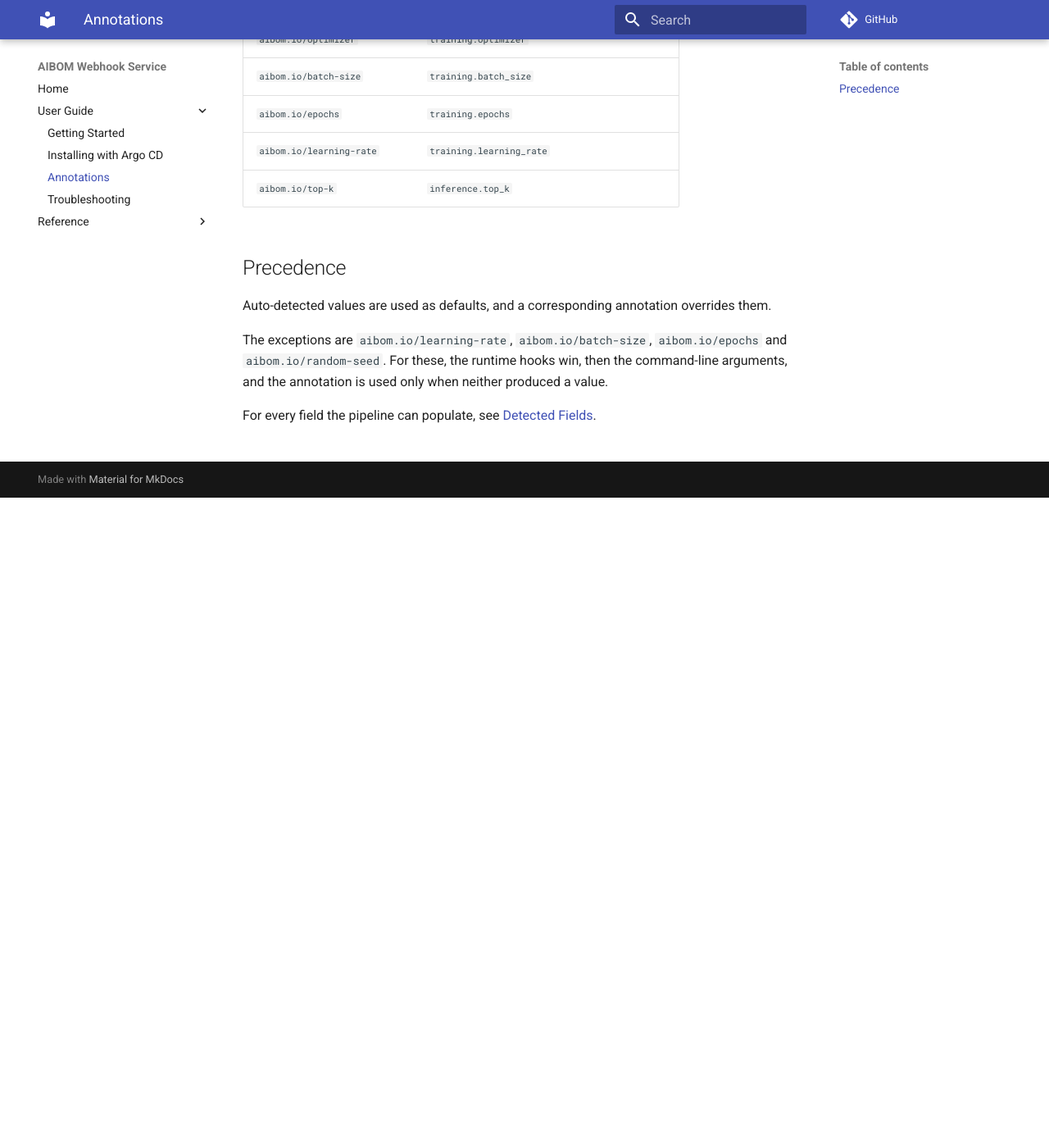
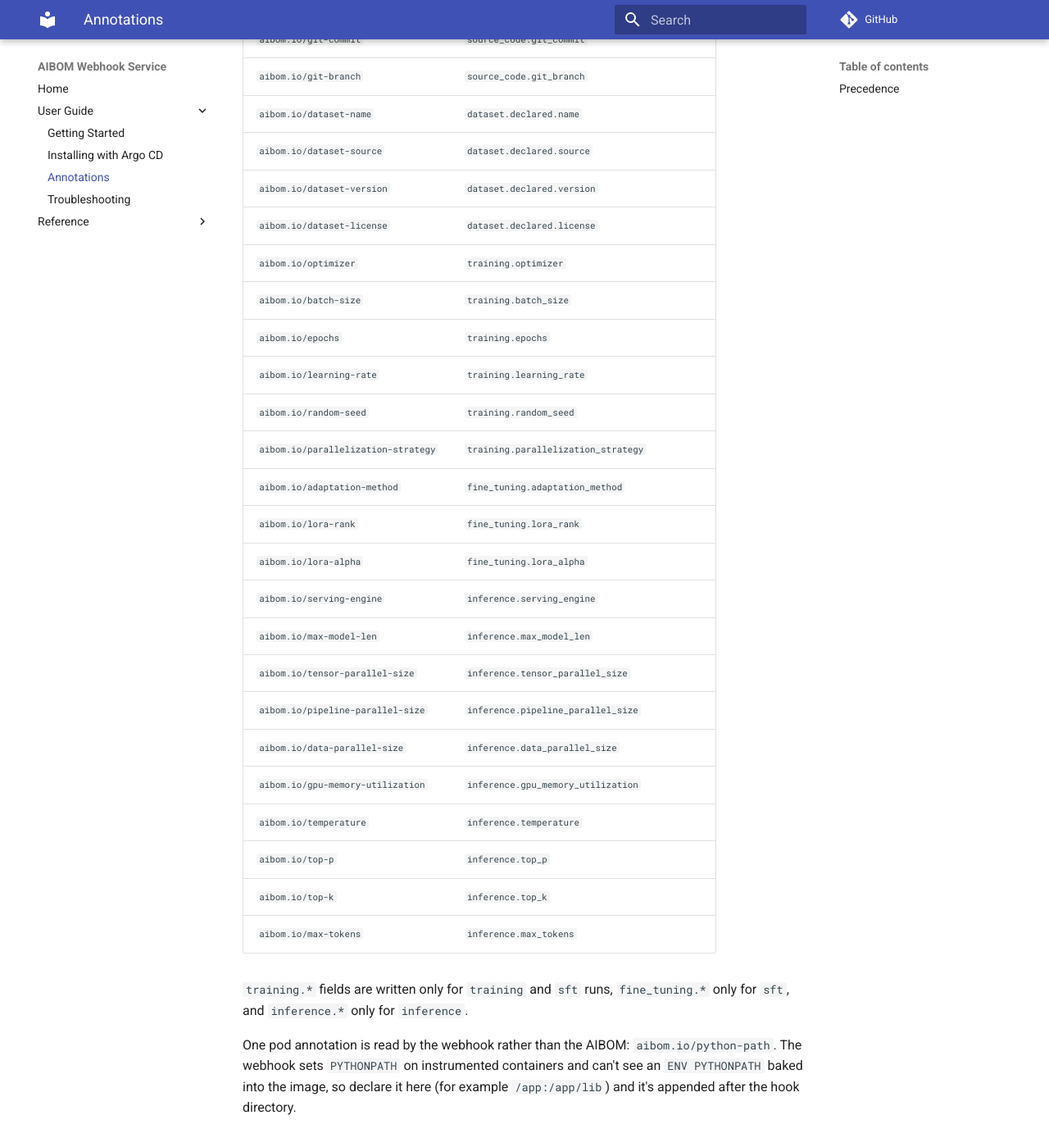
Before and after one commit to gavinsan33/aibom-webhook-service, an MkDocs documentation site: the page built from docs/user-guide/annotations.md, in a window 1280 px wide and 1400 px high, scrolled down 793 px. Shown: the whole window at 82% size. Built offline with MkDocs 1.6.1 and Material for MkDocs 9.7.7, drawn with Linux system fonts in a browser that asks for light colours; comment, search, counter and statistics services are not loaded; some of the changed text lies outside the part shown.

Commit message:
Document every annotation key and current precedence

```diff
--- a/docs/user-guide/annotations.md
+++ b/docs/user-guide/annotations.md
@@ -6,8 +6,14 @@ You can annotate your Jobs with `aibom.io/*` keys to provide experiment metadata
 |------------|-------------|
 | `aibom.io/experiment-intent` | `experiment_intent` (`training`, `sft`, `inference`) |
 | `aibom.io/experiment-name` | `experiment_name` |
+| `aibom.io/experiment-description` | `experiment_description` |
 | `aibom.io/model-name` | `model.name` |
+| `aibom.io/model-version` | `model.version` |
+| `aibom.io/model-architecture` | `model.architecture` |
 | `aibom.io/model-framework` | `model.framework` |
+| `aibom.io/dtype` | `model.dtype` |
+| `aibom.io/quantization` | `model.quantization` |
+| `aibom.io/quantization-bits` | `model.quantization_bits` |
 | `aibom.io/git-repository` | `source_code.git_repository` |
 | `aibom.io/git-commit` | `source_code.git_commit` |
 | `aibom.io/git-branch` | `source_code.git_branch` |
@@ -19,12 +25,28 @@ You can annotate your Jobs with `aibom.io/*` keys to provide experiment metadata
 | `aibom.io/batch-size` | `training.batch_size` |
 | `aibom.io/epochs` | `training.epochs` |
 | `aibom.io/learning-rate` | `training.learning_rate` |
+| `aibom.io/random-seed` | `training.random_seed` |
+| `aibom.io/parallelization-strategy` | `training.parallelization_strategy` |
+| `aibom.io/adaptation-method` | `fine_tuning.adaptation_method` |
+| `aibom.io/lora-rank` | `fine_tuning.lora_rank` |
+| `aibom.io/lora-alpha` | `fine_tuning.lora_alpha` |
+| `aibom.io/serving-engine` | `inference.serving_engine` |
+| `aibom.io/max-model-len` | `inference.max_model_len` |
+| `aibom.io/tensor-parallel-size` | `inference.tensor_parallel_size` |
+| `aibom.io/pipeline-parallel-size` | `inference.pipeline_parallel_size` |
+| `aibom.io/data-parallel-size` | `inference.data_parallel_size` |
+| `aibom.io/gpu-memory-utilization` | `inference.gpu_memory_utilization` |
+| `aibom.io/temperature` | `inference.temperature` |
+| `aibom.io/top-p` | `inference.top_p` |
 | `aibom.io/top-k` | `inference.top_k` |
+| `aibom.io/max-tokens` | `inference.max_tokens` |
+
+`training.*` fields are written only for `training` and `sft` runs, `fine_tuning.*` only for `sft`, and `inference.*` only for `inference`.
+
+One pod annotation is read by the webhook rather than the AIBOM: `aibom.io/python-path`. The webhook sets `PYTHONPATH` on instrumented containers and can't see an `ENV PYTHONPATH` baked into the image, so declare it here (for example `/app:/app/lib`) and it's appended after the hook directory.
 
 ## Precedence
 
 Auto-detected values are used as defaults, and a corresponding annotation overrides them.
 
-The exceptions are `aibom.io/learning-rate`, `aibom.io/batch-size`, `aibom.io/epochs` and `aibom.io/random-seed`. For these, the runtime hooks win, then the command-line arguments, and the annotation is used only when neither produced a value.
-
 For every field the pipeline can populate, see [Detected Fields](../CAPABILITIES.md).
```
